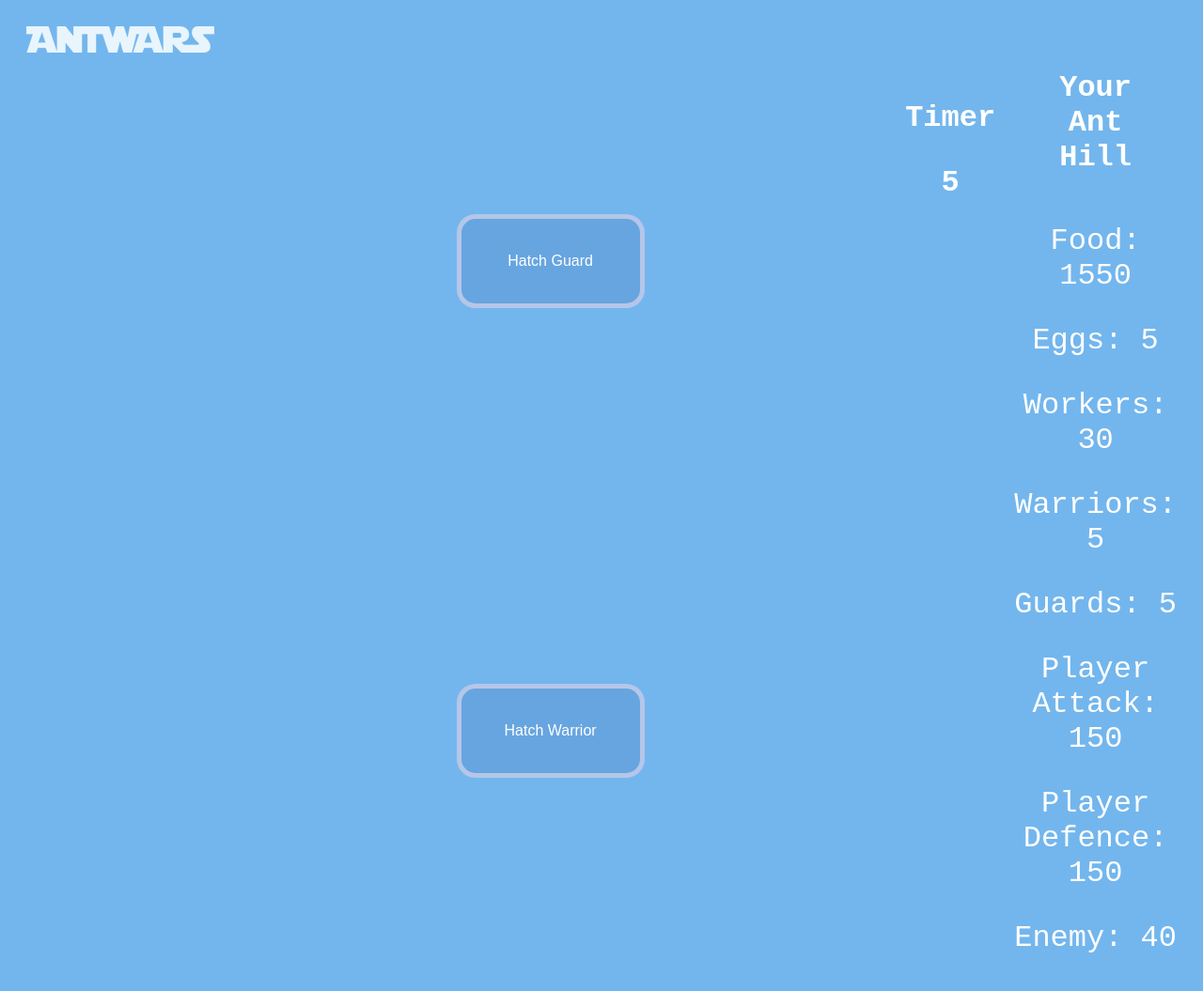
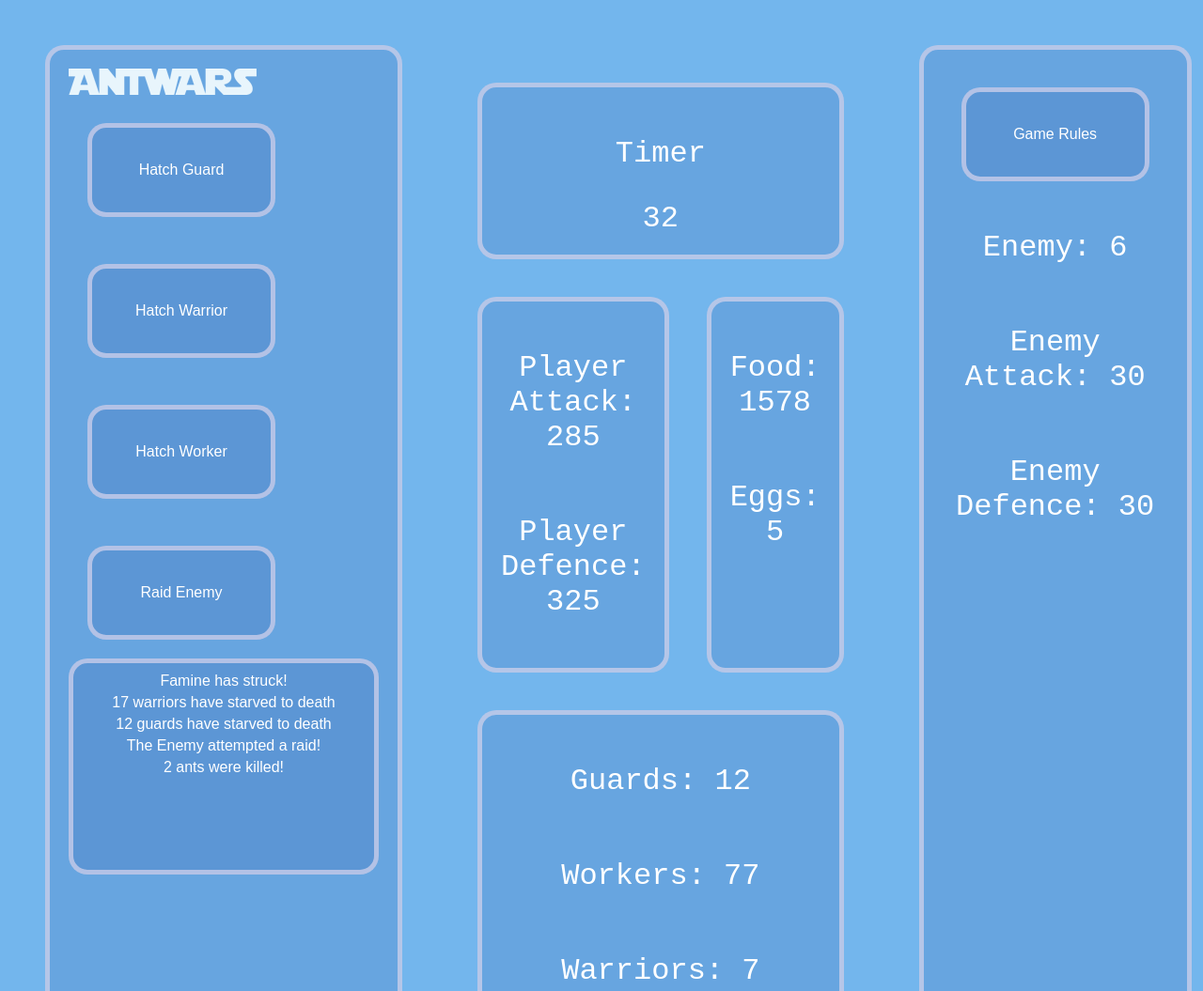
Before and after one commit to JimConnors94/Ant-Wars, a plain HTML site: page index.html in a window 1280 px wide. Shown: the top 1055 px of the page at 94% size. Drawn offline with Linux system fonts and the light colour scheme.

Commit message:
Added deficient food system, messaging screen, game rules, and update layout.

```diff
--- a/index.html
+++ b/index.html
@@ -13,8 +13,9 @@
     <audio id="raidSuccess" src="audio/Raid Success.wav"></audio>
     <audio id="raidFailed" src="audio/Raid Failed.wav"></audio>
     <h1></h1>
-
-    <div>
+    <dom>
+      <div class="left-panel">
+        <div class="logo">
           <img src="img/ANTWARS.png" alt="Antwars title" ; />
         </div>
 
@@ -23,34 +24,71 @@
           <button id="hatchWarrior">Hatch Warrior</button>
           <button id="hatchWorker">Hatch Worker</button>
           <button id="raidEnemy">Raid Enemy</button>
+        </div>
 
-      <button onclick="saveGame()">Save Game</button>
-      <button onclick="loadGame()">Load Game</button>
-      <button onclick="nameOfFunction()">My New Button</button>
+        <div id="logArea"></div>
       </div>
+
+      <div class="center-panel">
+        <div class="timer">
+          <p>Timer</p>
+          <span id="gameTimer">0</span>
+        </div>
+
+
+        <div class="upper-center">
+          <div class="stat-panel">
+            <p>Player Attack: <span id="playerAttack">0</span></p>
+            <p>Player Defence: <span id="playerDefence">0</span></p>
+          </div>
+
+          <div class="resource-panel">
+            <p>Food: <span id="foodCount">0</span></p>
+            <p>Eggs: <span id="eggCount">0</span></p>
+          </div>
+        </div>
+
+        <div class="population-panel">
+          <p>Guards: <span id="guardCount">0</span></p>
+          <p>Workers: <span id="workerCount">0</span></p>
+          <p>Warriors: <span id="warriorCount">0</span></p>
+        </div>
+      </div>
+
+      <div class="right-panel">
+
+        <button onclick="openRules()">Game Rules</button>
+
+        <div id="rulesPopup" class="popup">
+
+          <p>To win you must eliminate your enemy before their population reaches 999</p>
+          <p>Worker ants excel at gathering food, but add little to the colonies defensive or offensive capabilities.</p>
+          <p>Warrior and guard ants eat far more food than they gather, but are needed to increase your stats.</p>
+          <p>Warriors specialize in attack, while Guards specialize in defence.</p>
+          <p>Hatch the right balance of ants to succeed.</p>
+          <p>If your run out of food, your ants will starve.</p>
+          <p>Every 30 seconds your enemy will attempt to raid you and kill your ants.</p>
+          <p>After an enemy attempts a raid, you'll be able to strike back.</p>
 
 
 
 
-    <h2>
-      <p>Timer</p>
-      <span id="gameTimer">0</span>
-    </h2>
+          <button onclick="closeRules()">Close</button>
 
-    <div id="playerStats">
-      <h2>Your Ant Hill</h2>
-      <p>Food: <span id="foodCount">0</span></p>
-      <p>Eggs: <span id="eggCount">0</span></p>
-      <p>Workers: <span id="workerCount">0</span></p>
-      <p>Warriors: <span id="warriorCount">0</span></p>
-      <p>Guards: <span id="guardCount">0</span></p>
-      <p>Player Attack: <span id="playerAttack">0</span></p>
-      <p>Player Defence: <span id="playerDefence">0</span></p>
+      </div>
+
         <p>Enemy: <span id="enemyCount">0</span></p>
         <p>Enemy Attack: <span id="enemyAttack">0</span></p>
         <p>Enemy Defence: <span id="enemyDefence">0</span></p>
       </div>
 
+      <!--
+        <button onclick="saveGame()">Save Game</button>
+        <button onclick="loadGame()">Load Game</button>
+        <button onclick="nameOfFunction()">My New Button</button>
+      </div> -->
+    </dom>
+
     <script src="scripts.js"></script>
   </body>
 </html>
--- a/scripts.js
+++ b/scripts.js
@@ -1,5 +1,8 @@
+let isTimerRunning = true;
+let timerInterval;
+
 const defaultGameState = {
-  gameTimer: 0,
+  gameTimer: 27,
   raidAvailable: false,
 
   playerAntHill: {
@@ -8,10 +11,10 @@ const defaultGameState = {
       food: 0,
     },
     ants: {
-      workers: 30,
-      warriors: 5,
-      guards: 5,
-      enemy: 35,
+      workers: 77,
+      warriors: 25,
+      guards: 25,
+      enemy: 1,
     },
   },
   scores: {
@@ -50,6 +53,15 @@ function updateResourceStats() {
   document.getElementById("enemyDefence").textContent = enemyDefence;
 }
 
+function openRules() {
+  document.getElementById("rulesPopup").style.display = "flex";
+  pauseTimer();
+}
+
+function closeRules() {
+  document.getElementById("rulesPopup").style.display = "none";
+  resumeTimer();
+}
 function initializeGameState() {
   const savedState = localStorage.getItem("antWarsGameState");
 
@@ -113,9 +125,9 @@ function calculateCombatStats() {
 }
 
 function startTimer() {
-  setInterval(() => {
+  if (isTimerRunning) {
+    timerInterval = setInterval(() => {
       gameState.gameTimer += 1;
-
       document.getElementById("gameTimer").innerText = gameState.gameTimer;
 
       everySecondEvents();
@@ -130,6 +142,7 @@ function startTimer() {
     }, 1000);
 
     console.log("Timer Started");
+  }
 }
 
 function everySecondEvents() {
@@ -150,34 +163,119 @@ function everySecondEvents() {
   updateHatchWarriorButton();
   updateHatchWorkerButton();
 }
+function checkVictory() {
+  if (gameState.playerAntHill.ants.enemy <= 0) {
+    triggerVictory();
+  }
+}
+
+function checkDefeat() {
+  if (
+    gameState.playerAntHill.ants.workers <= 0 &&
+    gameState.playerAntHill.ants.warriors <= 0 &&
+    gameState.playerAntHill.ants.guards <= 0
+  ) {
+    triggerDefeat();
+  }
+  if (gameState.playerAntHill.ants.enemy >= 999) {
+    triggerDefeat();
+  }
+}
+
+function triggerVictory() {
+  addToLog("Victory! You have defeated all enemy ants!");
+  pauseTimer();
+}
+
+function triggerDefeat() {
+  addToLog("Defeat! All your ants have been eliminated.");
+  pauseTimer();
+}
 
 function everyTenSecondEvents() {
   const foodCost =
     gameState.playerAntHill.ants.workers * 10 +
     gameState.playerAntHill.ants.guards * 80 +
     gameState.playerAntHill.ants.warriors * 80;
+
+  if (gameState.playerAntHill.resources.food >= foodCost) {
     gameState.playerAntHill.resources.food -= foodCost;
+  } else {
+    let deficit = foodCost - gameState.playerAntHill.resources.food;
+    gameState.playerAntHill.resources.food = 0;
+    let warriorsDied = 0;
+    let guardsDied = 0;
+    let workersDied = 0;
+
+    while (deficit > 0) {
+      if (
+        gameState.playerAntHill.ants.guards > 0 &&
+        gameState.playerAntHill.ants.warriors > 0
+      ) {
+        if (Math.random() < 0.5) {
+          gameState.playerAntHill.ants.guards -= 1;
+          deficit -= 80;
+          guardsDied += 1;
+        } else {
+          gameState.playerAntHill.ants.warriors -= 1;
+          deficit -= 80;
+          warriorsDied += 1;
+        }
+      } else if (gameState.playerAntHill.ants.guards > 0) {
+        gameState.playerAntHill.ants.guards -= 1;
+        deficit -= 80;
+        guardsDied += 1;
+      } else if (gameState.playerAntHill.ants.warriors > 0) {
+        gameState.playerAntHill.ants.warriors -= 1;
+        deficit -= 80;
+        warriorsDied += +1;
+      } else if (gameState.playerAntHill.ants.workers > 0) {
+        gameState.playerAntHill.ants.workers -= 1;
+        deficit -= 10;
+        workersDied += +1;
+      } else {
+        break;
+      }
+    }
+    console.log(
+      `Famine has struck! ${guardsDied} Guards, ${warriorsDied} Warriors, and ${workersDied} Workers died.`
+    );
+
+    addToLog("Famine has struck!");
+
+    if (warriorsDied >= 1) {
+      addToLog(`${warriorsDied} warriors have starved to death`);
+    }
+
+    if (guardsDied >= 1) {
+      addToLog(`${guardsDied} guards have starved to death`);
+    }
+
+    if (workersDied >= 1) {
+      addToLog(`${workersDied} workers have starved to death`);
+    }
+  }
 
   updateResourceStats();
+  checkVictory();
+  checkDefeat();
 
   console.log(foodCost + 1 + " food has been consumed");
 }
 
 function everyThirtySecondEvents() {
   console.log("The Enemy attempted a raid!");
+  addToLog("The Enemy attempted a raid!");
   if (Math.random() < 0.5) {
     console.log("Your defences pushed them back!");
+    addToLog("Your defences pushed them back!");
   } else {
     const { enemyAttack, playerDefence } = calculateCombatStats();
     let antLoss = Math.round((10 * enemyAttack) / playerDefence);
 
+    playSound(enemyRaid);
     console.log(antLoss + 1 + " ants were killed!");
-
-    const enemyRaidSound = document.getElementById("enemyRaid");
-    if (enemyRaidSound) {
-      enemyRaidSound.currentTime = 0;
-      enemyRaidSound.play();
-    }
+    addToLog(antLoss + 1 + " ants were killed!");
 
     while (antLoss > 0) {
       if (
@@ -205,6 +303,8 @@ function everyThirtySecondEvents() {
       }
 
       updateResourceStats();
+      checkVictory();
+      checkDefeat();
     }
   }
 
@@ -216,18 +316,39 @@ function everyThirtySecondEvents() {
 }
 
 function playSound(sound) {
-  // if there's no sound, return early
-  // effectively ending the function from carrying on
-  // this can be used in place of your if statements, eg. if (hatchSound)...
   if (!sound) {
     return;
   }
-
-  // and then all of your sounds are handled the same:
   sound.currentTime = 0;
   sound.play();
 }
 
+function pauseTimer() {
+  if (isTimerRunning) {
+    clearInterval(timerInterval);
+    isTimerRunning = false;
+    console.log("Timer Paused");
+  }
+}
+
+function resumeTimer() {
+  if (!isTimerRunning) {
+    isTimerRunning = true;
+    startTimer();
+    console.log("Timer Resumed");
+  }
+}
+
+function addToLog(message) {
+  const logArea = document.getElementById("logArea");
+
+  const logEntry = document.createElement("div");
+  logEntry.textContent = message;
+
+  logArea.appendChild(logEntry);
+
+  logArea.scrollTop = logArea.scrollHeight;
+}
 function hatchGuard() {
   if (gameState.playerAntHill.resources.eggs >= 1) {
     gameState.playerAntHill.ants.guards += 1;
@@ -264,10 +385,6 @@ function hatchWorker() {
     gameState.playerAntHill.resources.eggs -= 1;
 
     playSound(hatchingSound);
-    /* const hatchSound = document.getElementById("hatchingSound");
-    if (hatchSound) {
-      hatchSound.currentTime = 0;
-      hatchSound.play(); */
 
     console.log("A Worker was hatched!");
 
@@ -282,11 +399,16 @@ function raidEnemy() {
   if (gameState.raidAvailable) {
     if (Math.random() < 0.5) {
       console.log("Your attack was repelled!");
+      addToLog("Your attack was repelled!");
+
+      playSound(raidFailed);
     } else {
       const { playerAttack, enemyDefence } = calculateCombatStats();
       let enemyLoss = Math.round((10 * playerAttack) / enemyDefence);
 
       console.log(enemyLoss + 1 + " enemy ants were killed!");
+      addToLog("You raided your enemy!");
+      addToLog(enemyLoss + 1 + " enemy ants were killed!");
 
       while (enemyLoss > 0 && gameState.playerAntHill.ants.enemy > 0) {
         gameState.playerAntHill.ants.enemy -= 1;
@@ -297,9 +419,10 @@ function raidEnemy() {
     gameState.raidAvailable = false;
     updateRaidButton();
     playSound(raidSuccess);
+    checkVictory();
+    checkDefeat();
   } else {
     console.log("Raiding is not available yet!");
-    playSound(raidFailed);
   }
 }
 
@@ -350,7 +473,6 @@ function updateHatchWorkerButton() {
     hatchWorkerButton.disable = false;
   }
 }
-
 document.addEventListener("DOMContentLoaded", () => {
   initializeGameState();
 
@@ -376,210 +498,10 @@ document.addEventListener("DOMContentLoaded", () => {
 
   const hatchingSound = document.getElementById("hatchingSound");
 
-
   const raidSuccess = document.getElementById("raidSuccess");
 
-
   const raidFailed = document.getElementById("raidFailed");
-
 });
-
-//         const loss = Math.round(10 * enemyAttack / playerDefence);
-
-//             let antsToKill = loss;,
-
-//             while (loss > 0)
-
-//                 if (guards > 0 & warriors > 0) {
-
-//                     if (Math.random() < 0.5) {
-
-//                         guards -= 1;
-//                         loss -= 1;
-
-//                     } else {
-//                         warriors -= 1;
-//                         loss -= 8;
-//                     }
-
-//                 } else if (guards > 0) {
-
-//                     guards -= 1;
-//                     loss -= 8;
-
-//                 } else if (warriors > 0) {
-
-//                     warriors -= 1;
-//                     loss -= 8;
-
-//                 } else if (workers > 0) {
-//                     workers -= 1;
-//                     loss -= 1;
-
-//                 } else {
-//                     break;
-//                 }
-//             }
-
-//  function Hatchant() {
-
-//         case 'Hatch Worker':
-
-//       if (player.eggs <= 0) {
-//         break;}
-
-//         else {
-//             guards += 1;
-//             eggs -= 1;
-//         break;}
-
-//         case 'Hatch Warrior':
-
-//       if (player.eggs <= 0) {
-//         break;}
-
-//         else {
-//             warriors += 1;
-//             eggs -= 1;
-//         break;}
-
-//         case 'Hatch Guard':
-
-//       if (player.eggs <= 0) {
-//         break;}
-
-//         else {
-//             workers += 1;
-//             eggs -= 1;
-//         break;}
-
-//     }
-
-//  function raidTimer ()
-//     setInterval() {
-//     if (Math.random() < 0.5) {
-
-//         const enemyAttack = enemyants * 5
-
-//         playerDefence = guards * 16 + warriors * 8 + workers * 1
-
-//         const loss = Math.round(10 * enemyAttack / playerDefence);
-
-//             let antsToKill = loss;,
-
-//             while (loss > 0)
-
-//                 if (guards > 0 & warriors > 0) {
-
-//                     if (Math.random() < 0.5) {
-
-//                         guards -= 1;
-//                         loss -= 1;
-
-//                     } else {
-//                         warriors -= 1;
-//                         loss -= 8;
-//                     }
-
-//                 } else if (guards > 0) {
-
-//                     guards -= 1;
-//                     loss -= 8;
-
-//                 } else if (warriors > 0) {
-
-//                     warriors -= 1;
-//                     loss -= 8;
-
-//                 } else if (workers > 0) {
-//                     workers -= 1;
-//                     loss -= 1;
-
-//                 } else {
-//                     break;
-//                 }
-//             }
-
-//         }
-
-//         updatePlayerStats();
-//     }, 30000);
-
-//  }
-
-//  function foodCostTimer (){
-
-//     setInterval() {
-
-//         const foodCost = workers * 1 + guards * 8 + warriors * 8;)
-
-//         food -= Math.floor(foodCost);
-
-//         if food < 0
-
-//         let foodDeficit = food
-
-//         while (foodDeficit > 0)
-
-//             if (guards > 0 & warriors > 0) {
-
-//                 if (Math.random() < 0.5) {
-
-//                     guards -= 1;
-//                     foodDeficit -= 8;
-
-//                 } else {
-//                     warriors -= 1;
-//                     foodDeficit -= 8;
-//                 }
-
-//             } else if (guards > 0) {
-
-//                 guards -= 1;
-//                 foodDeficit -= 8;
-
-//             } else if (warriors > 0) {
-
-//                 warriors -= 1;
-//                 foodDeficit -= 8;
-
-//             } else if (workers > 0) {
-//                 workers -= 1;
-//                 foodDeficit -= 1;
-
-//             } else {
-//                 break;
-//             }
-//         }
-//         gameState.playerAntHill.resources.food = 0;
-//     }
-
-//     updatePlayerStats();
-// }, 10000);
-
-//     }
-//  }
-
-// function foodGathheringTimer  {
-
-//     setInterval(){
-
-//         const foodGathered = workers * 1 + guards * 0.1 warriors * 0.1;)
-
-//         food += Math.floor(foodGathered);
-
-//         updatePlayerStats();
-
-//         1000);
-//     }
-
-// }
-
-// function Layegg  {
-
-//     setInterval(gameState.playerAntHill.resources.eggs++; 1000)
-
-// }
 
 /*
 
--- a/styles.css
+++ b/styles.css
@@ -9,11 +9,88 @@ body {
   padding: 20px;
 }
 
+dom {
+  display: flex;
+  flex-direction: row;
+}
+
+.left-panel,
+.right-panel {
+  display: flex;
+  flex-direction: column;
+  background-color: rgba(0, 20, 121, 0.103);
+  border: 5px solid rgba(202, 206, 234, 0.797);
+  border-radius: 20px;
+  padding: 20px;
+  margin: 20px;
+}
+
+.center-panel {
+  display: flex;
+  flex-direction: column;
+  padding: 20px;
+  margin: 20px;
+}
+
+.timer {
+  display: flex;
+  flex-direction: column;
+  padding: 20px;
+  margin: 20px;
+  background-color: rgba(0, 20, 121, 0.103);
+  border: 5px solid rgba(202, 206, 234, 0.797);
+  border-radius: 20px;
+}
+
+.logo {
+  width: 80px;
+}
+
+.stat-panel {
+  display: flex;
+  flex-direction: column;
+  background-color: rgba(0, 20, 121, 0.103);
+  border: 5px solid rgba(202, 206, 234, 0.797);
+  border-radius: 20px;
+  padding: 20px;
+  margin: 20px;
+}
+
+.resource-panel {
+  display: flex;
+  flex-direction: column;
+  background-color: rgba(0, 20, 121, 0.103);
+  border: 5px solid rgba(202, 206, 234, 0.797);
+  border-radius: 20px;
+  padding: 20px;
+  margin: 20px;
+}
+
+.population-panel {
+  display: flex;
+  flex-direction: column;
+  background-color: rgba(0, 20, 121, 0.103);
+  border: 5px solid rgba(202, 206, 234, 0.797);
+  border-radius: 20px;
+  padding: 20px;
+  margin: 20px;
+}
+
+.upper-center {
+  display: flex;
+  flex-direction: row;
+}
+
+#buttons {
+  display: flex;
+  flex-direction: column;
+  gap: 10px;
+}
+
 h1 {
   font-size: 2rem;
   margin-bottom: 20px;
 }
-
 h2 {
   font-size: 2rem;
   padding: 20px;
@@ -27,8 +104,7 @@ button {
   color: white;
   border: 5px solid rgba(202, 206, 234, 0.797);
   border-radius: 20px;
-  margin: 200px;
-  padding: 25px;
+  margin: 20px;
   width: 200px;
   height: 100px;
   transition: transform 0.2s ease;
@@ -46,5 +122,52 @@ button.disable {
   background-color: rgba(194, 0, 0, 0.262);
   transform: scale(0.85);
   pointer-events: none;
+}
 
-  }
+#logArea {
+  width: 300px;
+  height: 200px;
+  background-color: rgba(0, 20, 121, 0.103);
+  border: 5px solid rgba(202, 206, 234, 0.797);
+  border-radius: 20px;
+  overflow-y: scroll;
+  padding: 10px;
+  font-family: Arial, sans-serif;
+  font-size: 1rem;
+}
+
+#logArea div {
+  margin-bottom: 5px;
+}
+
+.popup {
+  display: none;
+
+  position: fixed;
+
+  flex-direction: column;
+
+  z-index: 1;
+
+  left: 0;
+
+  top: 0;
+
+  width: 100%;
+
+  height: 100%;
+
+  background-color: rgba(0, 0, 0, 0.5);
+
+  align-items: center;
+
+  justify-content: center;
+}
+
+.popup-content {
+  background-color: white;
+
+  padding: 20px;
+
+  border-radius: 5px;
+}
```
Lines whose indentation alone changed are shown as unchanged.
